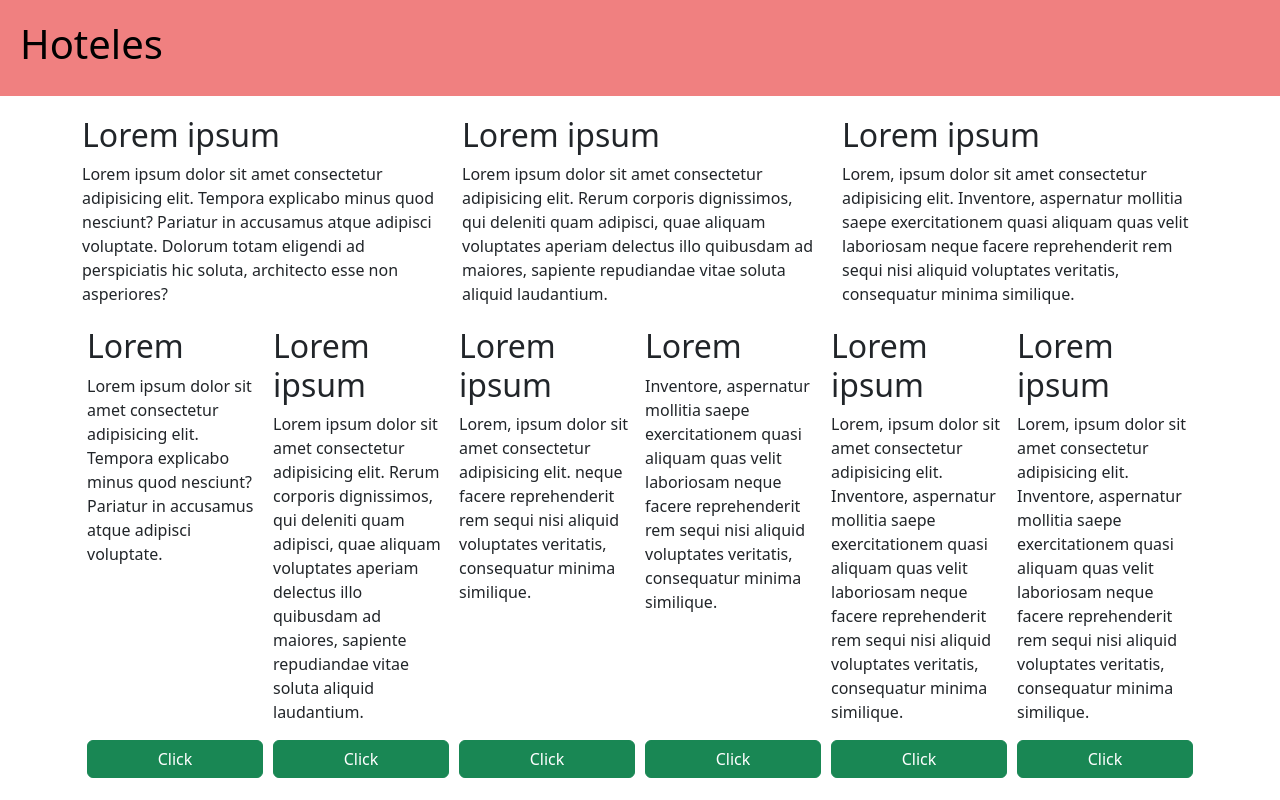
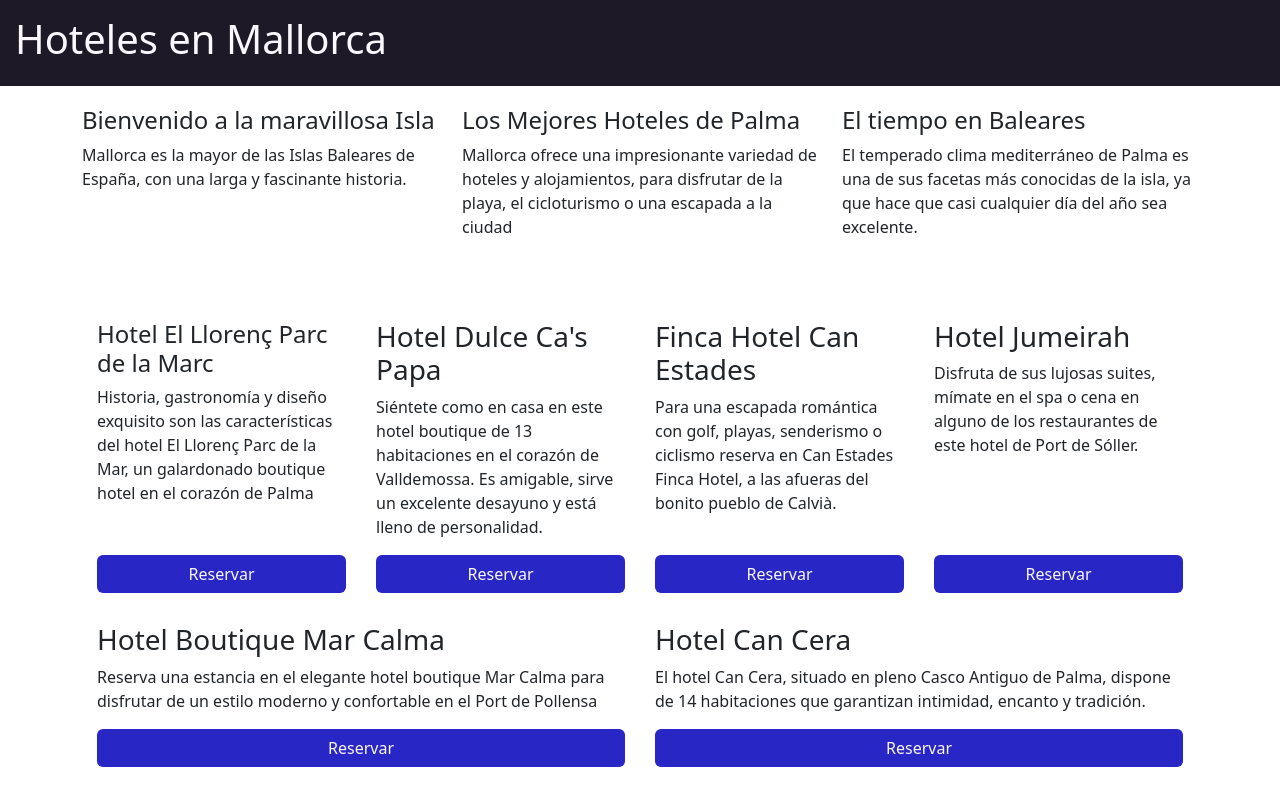
Before and after one commit to laylarodas/guia-hoteles-mallorca, a website: page index.html in a window 1280 px wide. Shown: the top 800 px of the page. Drawn offline with nearby package versions, Linux system fonts and the light colour scheme; a web font is replaced by a local one.

Commit message:
agregando texto y estilos css

```diff
--- a/css/main.css
+++ b/css/main.css
@@ -1,21 +1,34 @@
 .jumbotron {
-    padding: 20px;
-    background-color: lightcoral;
-    color: black;
+    padding: 15px;
+    background-color: #1E1927;
+    color: #FBF8FF;
     margin-bottom: 20px;
 }
 
 footer {
     padding: 20px;
-    background-color:lightcoral;
+    background-color:#1E1927;
+    color: #FBF8FF;
     margin-top: 20px;
 }
 
 .card-hotel{
-    flex: 1 150px;
-    margin: 5px;
+    flex: 1 250px;
+    margin: 10px;
+    padding: 5px;
 }
 
 .btn-click{
     width: 100%;
+    background-color: #2826C4;
+    color: #FBF8FF;
 }
+.btn-click:hover{
+    color: #1E1927;
+    background-color: #988AB5;
+}
+
+.container-hotels{
+    margin-top: 50px;
+    margin-bottom: 50px;
+}
--- a/index.html
+++ b/index.html
@@ -14,76 +14,76 @@
   </head>
   <body>
     <div class="jumbotron">
-        <h1>Hoteles</h1>
+        <h1>Hoteles en Mallorca</h1>
     </div>
     <div class="container">
         <div class="row">
             <div class="col-sm-4">
-                <h2>Lorem ipsum</h2>
-                <p>Lorem ipsum dolor sit amet consectetur adipisicing elit. Tempora explicabo minus quod nesciunt? Pariatur in accusamus atque adipisci voluptate. Dolorum totam eligendi ad perspiciatis hic soluta, architecto esse non asperiores?</p>
+                <h4>Bienvenido a la maravillosa Isla</h4>
+                <p>Mallorca es la mayor de las Islas Baleares de España, con una larga y fascinante historia.</p>
             </div>
             <div class="col-sm-4">
-                <h2>Lorem ipsum</h2>
-                <p>Lorem ipsum dolor sit amet consectetur adipisicing elit. Rerum corporis dignissimos, qui deleniti quam adipisci, quae aliquam voluptates aperiam delectus illo quibusdam ad maiores, sapiente repudiandae vitae soluta aliquid laudantium.</p>
+                <h4>Los Mejores Hoteles de Palma</h4>
+                <p>Mallorca ofrece una impresionante variedad de hoteles y alojamientos, para disfrutar de la playa, el cicloturismo o una escapada a la ciudad</p>
             </div>
             <div class="col-sm-4">
-                <h2>Lorem ipsum</h2>
-                <p>Lorem, ipsum dolor sit amet consectetur adipisicing elit. Inventore, aspernatur mollitia saepe exercitationem quasi aliquam quas velit laboriosam neque facere reprehenderit rem sequi nisi aliquid voluptates veritatis, consequatur minima similique.</p>
+                <h4>El tiempo en Baleares</h4>
+                <p>El temperado clima mediterráneo de Palma es una de sus facetas más conocidas de la isla, ya que hace que casi cualquier día del año sea excelente.</p>
             </div>
         </div>
-        <div class="d-flex flex-wrap">
+        <div class="d-flex flex-wrap container-hotels">
             <div class="card-hotel d-flex flex-column justify-content-between justify-content-between">
                 <div>
-                    <h2>Lorem </h2>
-                    <p>Lorem ipsum dolor sit amet consectetur adipisicing elit. Tempora explicabo minus quod nesciunt? Pariatur in accusamus atque adipisci voluptate.</p>
+                    <h4>Hotel El Llorenç Parc de la Marc</h4>
+                    <p>Historia, gastronomía y diseño exquisito son las características del hotel El Llorenç Parc de la Mar, un galardonado boutique hotel en el corazón de Palma</p>
                 </div>
                 <div>
-                    <button class="btn btn-success btn-click">Click</button>
+                    <button class="btn btn-click">Reservar</button>
                 </div>
             </div>
             <div class="card-hotel d-flex flex-column justify-content-between">
                 <div>
-                    <h2>Lorem ipsum</h2>
-                    <p>Lorem ipsum dolor sit amet consectetur adipisicing elit. Rerum corporis dignissimos, qui deleniti quam adipisci, quae aliquam voluptates aperiam delectus illo quibusdam ad maiores, sapiente repudiandae vitae soluta aliquid laudantium.</p>
+                    <h3>Hotel Dulce Ca's Papa</h3>
+                    <p>Siéntete como en casa en este hotel boutique de 13 habitaciones en el corazón de Valldemossa. Es amigable, sirve un excelente desayuno y está lleno de personalidad.</p>
                 </div>
                 <div>
-                    <button class="btn btn-success btn-click">Click</button>
+                    <button class="btn btn-click">Reservar</button>
                 </div>
             </div>
             <div class="card-hotel d-flex flex-column justify-content-between">
                 <div>
-                    <h2>Lorem ipsum</h2>
-                    <p>Lorem, ipsum dolor sit amet consectetur adipisicing elit. neque facere reprehenderit rem sequi nisi aliquid voluptates veritatis, consequatur minima similique.</p>
+                    <h3>Finca Hotel Can Estades</h3>
+                    <p>Para una escapada romántica con golf, playas, senderismo o ciclismo reserva en Can Estades Finca Hotel, a las afueras del bonito pueblo de Calvià.</p>
                 </div>
                 <div>
-                    <button class="btn btn-success btn-click">Click</button>
+                    <button class="btn btn-click">Reservar</button>
                 </div>
             </div>
             <div class="card-hotel d-flex flex-column justify-content-between">
                 <div>
-                    <h2>Lorem </h2>
-                    <p>Inventore, aspernatur mollitia saepe exercitationem quasi aliquam quas velit laboriosam neque facere reprehenderit rem sequi nisi aliquid voluptates veritatis, consequatur minima similique.</p>
+                    <h3>Hotel Jumeirah</h3>
+                    <p>Disfruta de sus lujosas suites, mímate en el spa o cena en alguno de los restaurantes de este hotel de Port de Sóller.</p>
                 </div>
                 <div>
-                    <button class="btn btn-success btn-click">Click</button>
+                    <button class="btn btn-click">Reservar</button>
                 </div>
             </div>
             <div class="card-hotel d-flex flex-column justify-content-between">
                 <div>
-                    <h2>Lorem ipsum</h2>
-                    <p>Lorem, ipsum dolor sit amet consectetur adipisicing elit. Inventore, aspernatur mollitia saepe exercitationem quasi aliquam quas velit laboriosam neque facere reprehenderit rem sequi nisi aliquid voluptates veritatis, consequatur minima similique.</p>
+                    <h3>Hotel Boutique Mar Calma</h3>
+                    <p>Reserva una estancia en el elegante hotel boutique Mar Calma para disfrutar de un estilo moderno y confortable en el Port de Pollensa</p>
                 </div>
                 <div>
-                    <button class="btn btn-success btn-click">Click</button>
+                    <button class="btn btn-click">Reservar</button>
                 </div>
             </div>
             <div class="card-hotel d-flex flex-column justify-content-between">
                 <div>
-                    <h2>Lorem ipsum</h2>
-                    <p>Lorem, ipsum dolor sit amet consectetur adipisicing elit. Inventore, aspernatur mollitia saepe exercitationem quasi aliquam quas velit laboriosam neque facere reprehenderit rem sequi nisi aliquid voluptates veritatis, consequatur minima similique.</p>
+                    <h3>Hotel Can Cera</h3>
+                    <p>El hotel Can Cera, situado en pleno Casco Antiguo de Palma, dispone de 14 habitaciones que garantizan intimidad, encanto y tradición.</p>
                 </div>
                 <div>
-                    <button class="btn btn-success btn-click">Click</button>
+                    <button class="btn btn-click">Reservar</button>
                 </div>
             </div>
         </div>
```
